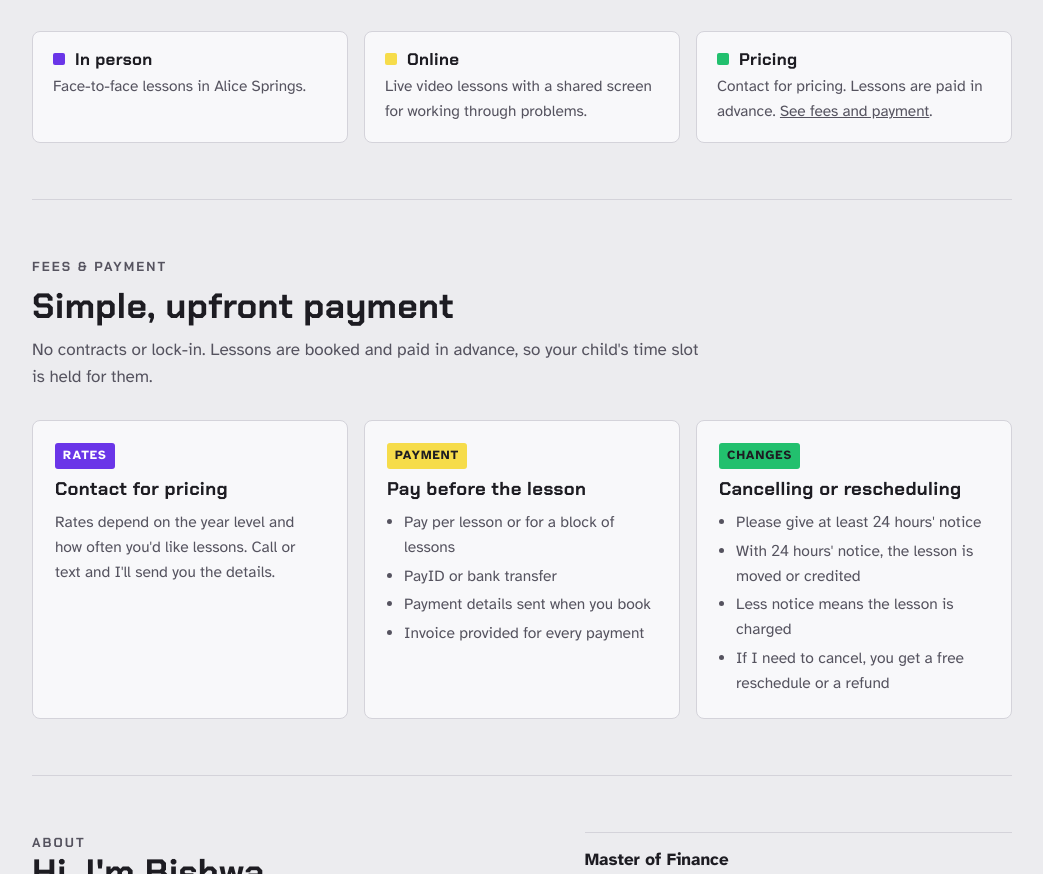
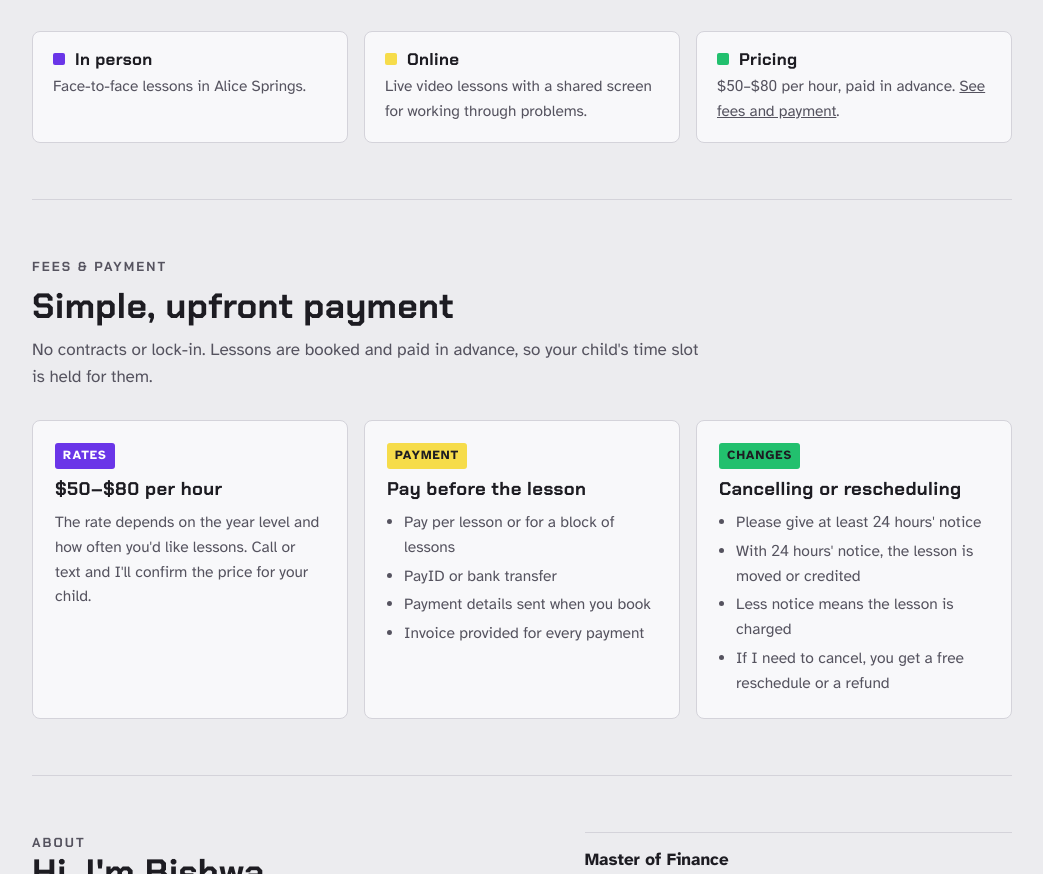
Before and after one commit to Bishwamani/tutorsharma, a plain HTML site: page index.html in a window 1280 px wide. Shown: the part 1695-2569 px from the top of the page, without its empty margins (118-1161 px from the left). Drawn offline with Linux system fonts and the light colour scheme.

Commit message:
Show lesson price $50-$80 per hour
Co-Authored-By: Claude Opus 5.5 <noreply@anthropic.com>
Claude-Session: https://claude.ai/code/session_016jA5ww4GgXxJKaiMW5vxAy

```diff
--- a/index.html
+++ b/index.html
@@ -5,7 +5,7 @@
 <meta name="google-site-verification" content="dt_hbdqhnHJv7x_KWWns1SXtVX2pjI2sGYvyjq4e94Q" />
 <meta name="viewport" content="width=device-width, initial-scale=1, viewport-fit=cover">
 <title>Tutor Sharma | Maths &amp; Accounting Tutor in Alice Springs</title>
-<meta name="description" content="One-on-one maths and basic accounting tutoring for students up to Year 10. In person in Alice Springs, NT, or online. Call or text 0478 132 903.">
+<meta name="description" content="One-on-one maths and basic accounting tutoring for students up to Year 10. From $50 per hour. In person in Alice Springs, NT, or online. Call or text 0478 132 903.">
 <link rel="canonical" href="https://tutorsharma.com.au/">
 <meta property="og:type" content="website">
 <meta property="og:url" content="https://tutorsharma.com.au/">
@@ -22,7 +22,7 @@
 <link rel="preconnect" href="https://fonts.googleapis.com">
 <link rel="preconnect" href="https://fonts.gstatic.com" crossorigin>
 <link rel="stylesheet" href="https://fonts.googleapis.com/css2?family=Chakra+Petch:wght@700&family=Atkinson+Hyperlegible:wght@400;700&display=swap">
-<script type="application/ld+json">{"@context": "https://schema.org", "@type": "EducationalOrganization", "name": "Tutor Sharma", "url": "https://tutorsharma.com.au/", "logo": "https://tutorsharma.com.au/logo.png", "image": "https://tutorsharma.com.au/share.png", "description": "One-on-one maths and basic accounting tutoring for students up to Year 10, in person in Alice Springs or online.", "telephone": "+61 478 132 903", "email": "bishp2000@gmail.com", "areaServed": {"@type": "City", "name": "Alice Springs, NT, Australia"}, "founder": {"@type": "Person", "name": "Bishwa"}}</script>
+<script type="application/ld+json">{"@context": "https://schema.org", "@type": "EducationalOrganization", "name": "Tutor Sharma", "url": "https://tutorsharma.com.au/", "logo": "https://tutorsharma.com.au/logo.png", "image": "https://tutorsharma.com.au/share.png", "description": "One-on-one maths and basic accounting tutoring for students up to Year 10, in person in Alice Springs or online.", "telephone": "+61 478 132 903", "email": "bishp2000@gmail.com", "priceRange": "$50-$80 per hour", "areaServed": {"@type": "City", "name": "Alice Springs, NT, Australia"}, "founder": {"@type": "Person", "name": "Bishwa"}}</script>
 </head>
 <body>
 <style>
@@ -285,7 +285,7 @@ footer { padding-block: 32px 40px; color: var(--muted); font-size: 0.9rem; displ
       <div class="options">
         <div class="opt"><h3><span class="dot" style="background:var(--purple)"></span>In person</h3><p>Face-to-face lessons in Alice Springs.</p></div>
         <div class="opt"><h3><span class="dot" style="background:var(--yellow)"></span>Online</h3><p>Live video lessons with a shared screen for working through problems.</p></div>
-        <div class="opt"><h3><span class="dot" style="background:var(--green)"></span>Pricing</h3><p>Contact for pricing. Lessons are paid in advance. <a href="#fees">See fees and payment</a>.</p></div>
+        <div class="opt"><h3><span class="dot" style="background:var(--green)"></span>Pricing</h3><p>$50–$80 per hour, paid in advance. <a href="#fees">See fees and payment</a>.</p></div>
       </div>
     </section>
 
@@ -298,8 +298,8 @@ footer { padding-block: 32px 40px; color: var(--muted); font-size: 0.9rem; displ
       <div class="fees">
         <div class="fee">
           <span class="tag" style="background:var(--purple);color:#fff">Rates</span>
-          <h3>Contact for pricing</h3>
-          <p>Rates depend on the year level and how often you'd like lessons. Call or text and I'll send you the details.</p>
+          <h3>$50–$80 per hour</h3>
+          <p>The rate depends on the year level and how often you'd like lessons. Call or text and I'll confirm the price for your child.</p>
         </div>
         <div class="fee">
           <span class="tag" style="background:var(--yellow)">Payment</span>
@@ -367,7 +367,7 @@ footer { padding-block: 32px 40px; color: var(--muted); font-size: 0.9rem; displ
         </details>
         <details>
           <summary>How much do lessons cost?</summary>
-          <p>Call, text or email with the year level and subject, and I'll get back to you with rates and available times.</p>
+          <p>Lessons are $50–$80 per hour, depending on the year level and how often you'd like lessons. Call, text or email and I'll confirm the price and available times.</p>
         </details>
       </div>
     </section>
```
